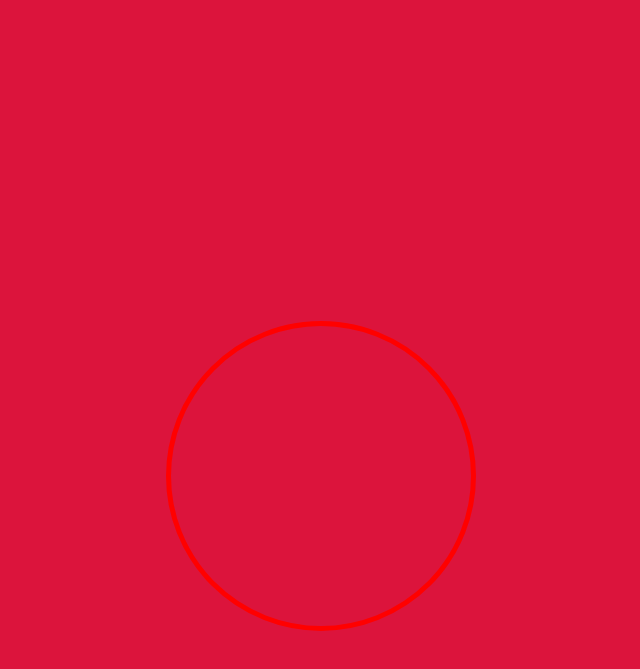
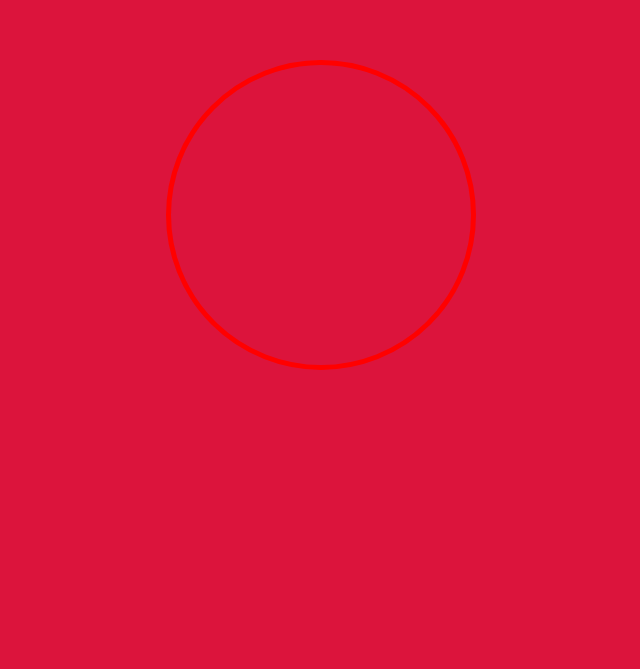
Before and after one commit to Mancho/box-model, a plain HTML site: page index.html in a window 1280 px wide. Shown: the part 185-854 px from the top of the page, without its empty margins (319-959 px from the left). After the commit the page ends 800 px from the top, so only its background shows below. Drawn offline with Linux system fonts and the light colour scheme.

Commit message:
Update style.css

```diff
--- a/style.css
+++ b/style.css
@@ -1,5 +1,8 @@
 body{
 	background-color: crimson;
+	display: flex;
+	align-items: center;
+	justify-content: center;
 }
 
 #cajita{
@@ -7,5 +10,9 @@ body{
 	height: 300px;
 	border: solid red 5px;
 	border-radius: 50%;
-	margin: 40% auto;
+	transition: 2s;
 }
+
+#cajita:hover{
+	box-shadow: 0 0 50px white;
+}
```
